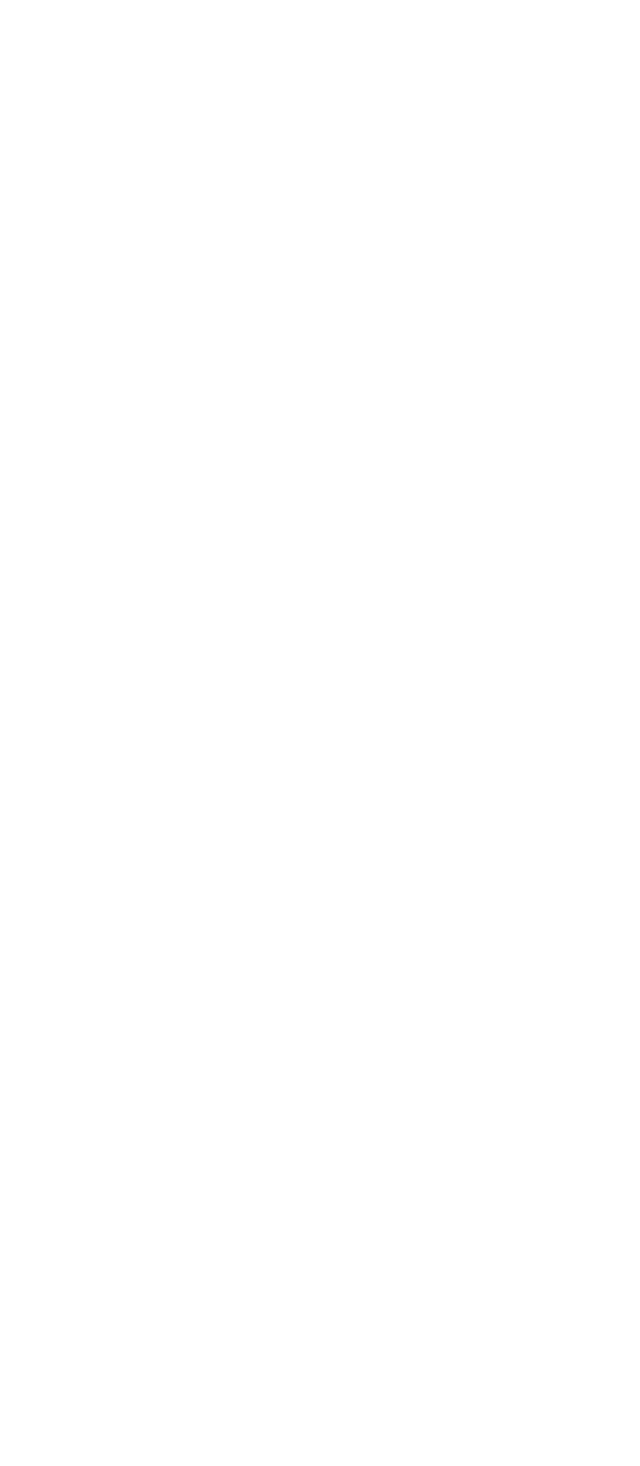
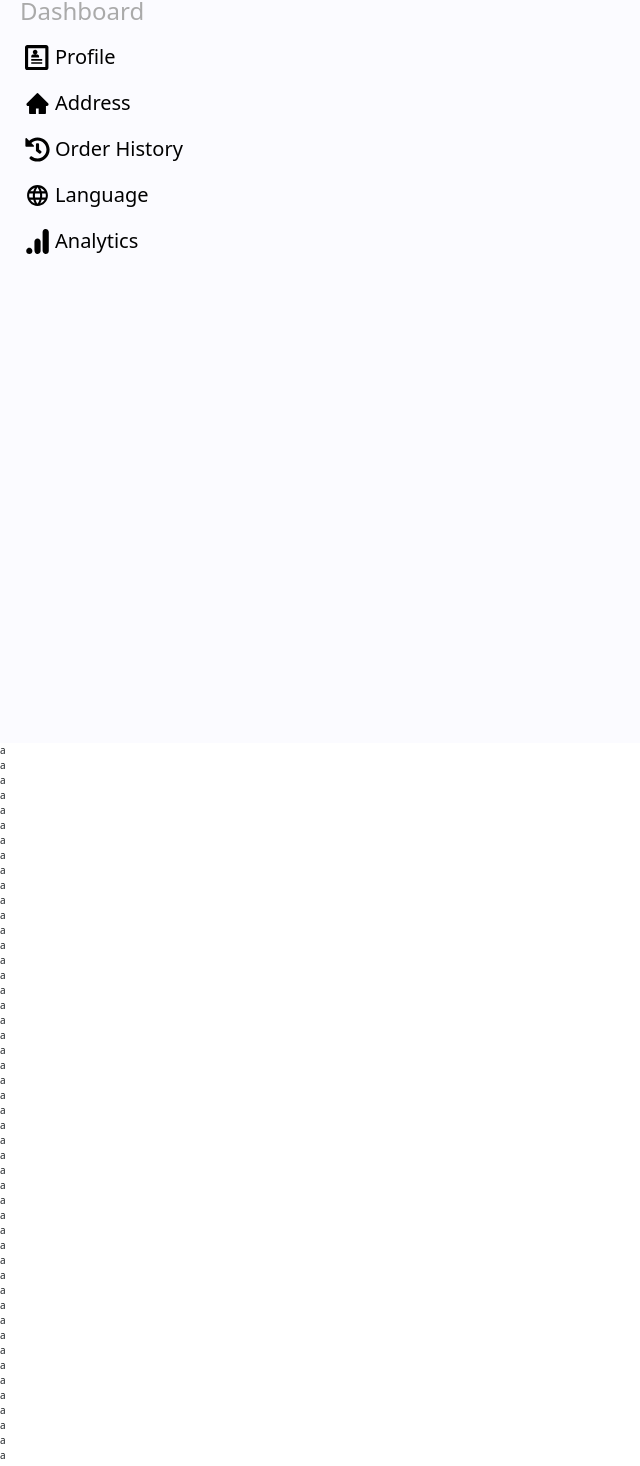
Before and after one commit to NamNguyenGit/BraShop, a React (Create React App) app: page /account in a window 1280 px wide. Shown: the part 97-1563 px from the top of the page, without its empty margins (0-640 px from the left). Before the commit the page ends 800 px from the top, so only its background shows below. Built offline with nearby package versions, Linux system fonts and the light colour scheme.

Commit message:
Account Side Bar

```diff
--- /dev/null
+++ b/src/components/Account/AccountSideBar.js
@@ -0,0 +1,50 @@
+import { MdOutlineLanguage } from "react-icons/md";
+import { SiGoogleanalytics } from "react-icons/si";
+import {FaHistory} from "react-icons/fa";
+import {ImProfile} from "react-icons/im";
+import {AiFillHome} from "react-icons/ai";
+import { Link } from "react-router-dom";
+import { BiTrendingUp } from "react-icons/bi";
+
+const SideBar = () => {
+  return (
+    <>
+      <div className="Account__sideBar">
+        <div className="Account__sideBar__wrapper">
+          <div className="Account__sideBar__menu">
+            <div className="Account__sideBar__menu__title">
+              Dashboard
+              <ul className="Account__sideBar__menu__list">
+                <Link style={{ textDecoration: "none" }} to="/manager">
+                  <li className="Account__sideBar__menu__list__item active ">
+                    <ImProfile size={25} className="mr-5" />
+                    Profile
+                  </li>
+                </Link>
+
+                <li className="Account__sideBar__menu__list__item">
+                  <AiFillHome size={25} className="mr-5" />
+                  Address
+                </li>
+                <li className="Account__sideBar__menu__list__item">
+                  <FaHistory size={25} className="mr-5" />
+                  Order History
+                </li>
+                <li className="Account__sideBar__menu__list__item">
+                  <MdOutlineLanguage size={25} className="mr-5" />
+                  Language
+                </li>
+                <li className="Account__sideBar__menu__list__item">
+                  <SiGoogleanalytics size={25} className="mr-5" />
+                  Analytics
+                </li>
+              </ul>
+            </div>
+          </div>
+        </div>
+      </div>
+    </>
+  );
+};
+
+export default SideBar;
--- a/src/components/Account/AccountTopBar.js
+++ b/src/components/Account/AccountTopBar.js
@@ -9,7 +9,7 @@ const AccountTopBar = () => {
   });
   return (
     <>
-      <div className="Account">
+
         <div className="Account__topBar">
           <div className="Account__topBar__wrapper">
             <div className="Account__topBar__left">
@@ -32,7 +32,7 @@ const AccountTopBar = () => {
             </div>
           </div>
         </div>
-      </div>
+
     </>
   );
 };
--- a/src/main.scss
+++ b/src/main.scss
@@ -30,3 +30,4 @@
 @use "scss/components/widgetsm";
 @use "scss/components/widgetlg";
 @use "scss/components/accounttopbar";
+@use "scss/components/accountsidebar";
--- a/src/pages/Account.js
+++ b/src/pages/Account.js
@@ -1,6 +1,7 @@
 import { useEffect } from "react";
 import { Helmet } from "react-helmet-async";
 import AccountTopBar from "../components/Account/AccountTopBar";
+import AccountSideBar from "../components/Account/AccountSideBar";
 const Account = () => {
   useEffect(() => {
     window.scrollTo(0, 0);
@@ -14,7 +15,65 @@ const Account = () => {
       </Helmet>
 
       <AccountTopBar />
+      <div className="containerAccount">
+        <AccountSideBar />
+      </div>
+      <div>a</div>
+      <div>a</div>
+      <div>a</div>
+      <div>a</div>
+      <div>a</div>
+      <div>a</div>
+      <div>a</div>
+      <div>a</div>
+      <div>a</div>
+      <div>a</div>
+      <div>a</div>
+      <div>a</div>
+       <div>a</div>
+       <div>a</div> <div>a</div> <div>a</div> <div>a</div>
+       <div>a</div>
 
+       <div>a</div>
+       <div>a</div>
+       <div>a</div>
+       <div>a</div>
+       <div>a</div>
+       <div>a</div>
+       <div>a</div>
+       <div>a</div>
+       <div>a</div>
+       <div>a</div>
+        <div>a</div>
+         <div>a</div>
+         <div>a</div>
+         <div>a</div>
+         <div>a</div>
+         <div>a</div>
+         <div>a</div>
+         <div>a</div>
+         <div>a</div> <div>a</div> <div>a</div> <div>a</div>
+         <div>a</div>
+         <div>a</div>
+         <div>a</div>
+         <div>a</div>
+         <div>a</div>
+         <div>a</div>
+         <div>a</div>
+         <div>a</div>
+         <div>a</div> <div>a</div>
+         <div>a</div>
+          <div>a</div>
+           <div>a</div>
+           <div>a</div>
+           <div>a</div>
+           <div>a</div>
+           <div>a</div>
+           <div>a</div>
+           <div>a</div>
+           <div>a</div>
+           <div>a</div>
+            <div>a</div>
     </>
   );
 };
--- /dev/null
+++ b/src/scss/components/_accountsidebar.scss
@@ -0,0 +1,37 @@
+@use "../abstracts" as *;
+
+.Account__sideBar {
+    flex: 1;
+    height: calc(100vh - 5rem);
+    background: rgb(251, 251, 255);
+    position: sticky;
+    top: 8rem;
+    &__wrapper {
+        padding: 0 0 0 2rem;
+        color: $black;
+    }
+    &__menu {
+        margin-bottom: 1rem;
+        &__title {
+            font-size: 2.4rem;
+            color: $silverlight;
+        }
+        &__list {
+            list-style: none;
+            padding: 0.5rem;
+            li {
+                font-size: 2rem;
+                display: flex;
+                align-items: center;
+                padding: 0.8rem 0;
+                cursor: pointer;
+                color: $black;
+                border-radius: 1rem;
+                &:active,
+                &:hover {
+                    background: rgb(228, 228, 250);
+                }
+            }
+        }
+    }
+}
--- a/src/scss/components/_accounttopbar.scss
+++ b/src/scss/components/_accounttopbar.scss
@@ -1,7 +1,6 @@
 @use "../abstracts" as *;
 
-.Account {
-    &__topBar {
+.Account__topBar {
     width: 100%;
     height: 5rem;
     background: $white;
@@ -56,4 +55,3 @@
         }
     }
 }
-}
--- a/src/scss/utils/utils.scss
+++ b/src/scss/utils/utils.scss
@@ -102,6 +102,11 @@
     margin-top: 1rem;
 }
 
+.containerAccount {
+    display: flex;
+    margin-top: 1rem;
+}
+
 .mt-5 {
     margin-top: 0.5rem;
 }
```
Also changed, not shown: src/main.css. Lines whose indentation alone changed are shown as unchanged.
